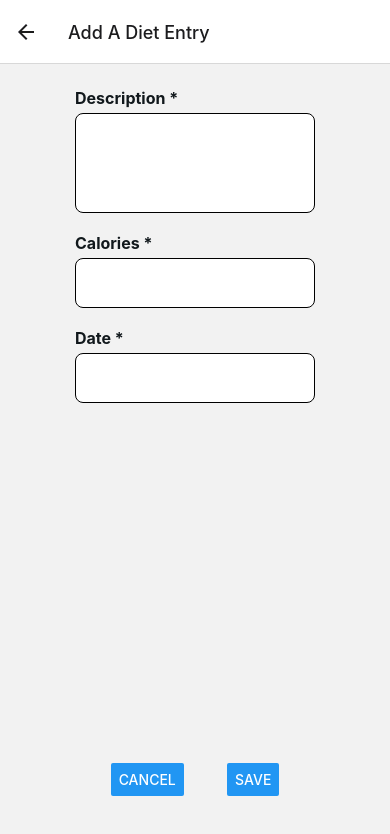
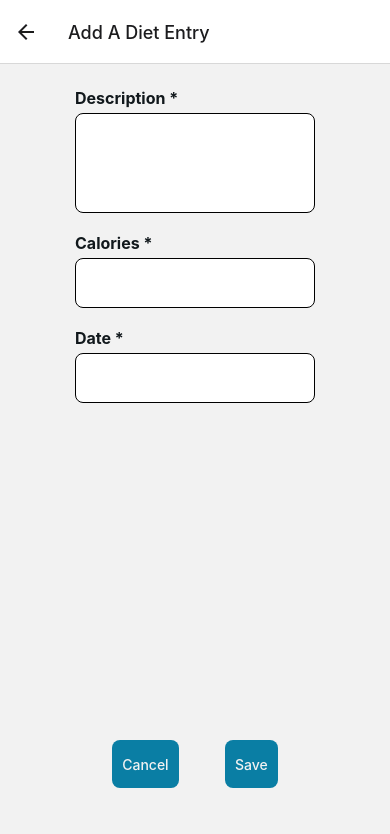
Before and after one commit to EstelleJiani/tracker-app, a React Native app: screen /AddDiet in a window 390 px wide. Shown: the top 834 px of the page. Built offline with nearby package versions, Linux system fonts and the light colour scheme; no server answers; the database is empty.

Commit message:
Replace Button components with StandardButton.

```diff
--- a/components/FormActionButtons.js
+++ b/components/FormActionButtons.js
@@ -1,7 +1,8 @@
-import { Alert, Button, View } from 'react-native';
+import { Alert, View } from 'react-native';
 import { useNavigation } from '@react-navigation/native';
 import { useTheme } from './ThemeContext';
 import { globalStyles } from '../styles/globalStyles';
+import StandardButton from './StandardButton';
 
 function FormActionButtons({ onSave }) {
   const { theme } = useTheme();
@@ -22,11 +23,11 @@ function FormActionButtons({ onSave }) {
 
   return (
     <View style={styles.formActionButtonsContainer}>
-      <Button
+      <StandardButton
         title='Cancel'
         onPress={handleCancel}
       />
-      <Button
+      <StandardButton
         title='Save'
         onPress={onSave}
       />
--- a/screens/SettingsScreen.js
+++ b/screens/SettingsScreen.js
@@ -1,6 +1,7 @@
-import { Button, View } from 'react-native';
+import { View } from 'react-native';
 import { useTheme } from '../components/ThemeContext';
 import { globalStyles } from '../styles/globalStyles';
+import StandardButton from '../components/StandardButton';
 
 function SettingsScreen() {
   const { theme, toggleTheme } = useTheme();
@@ -8,10 +9,9 @@ function SettingsScreen() {
 
   return (
     <View style={styles.container}>
-      <Button
-        title='Toggle Theme'
+      <StandardButton
+        title="Toggle Theme"
         onPress={toggleTheme}
-        style={styles.button}
       />
     </View>
   );
--- a/styles/globalStyles.js
+++ b/styles/globalStyles.js
@@ -143,6 +143,7 @@ export const globalStyles = (theme) => StyleSheet.create({
   },
   standardButtonText: {
     color: theme.buttonText,
+    fontWeight: '500',
   },
 
   // AddButton styles
```
